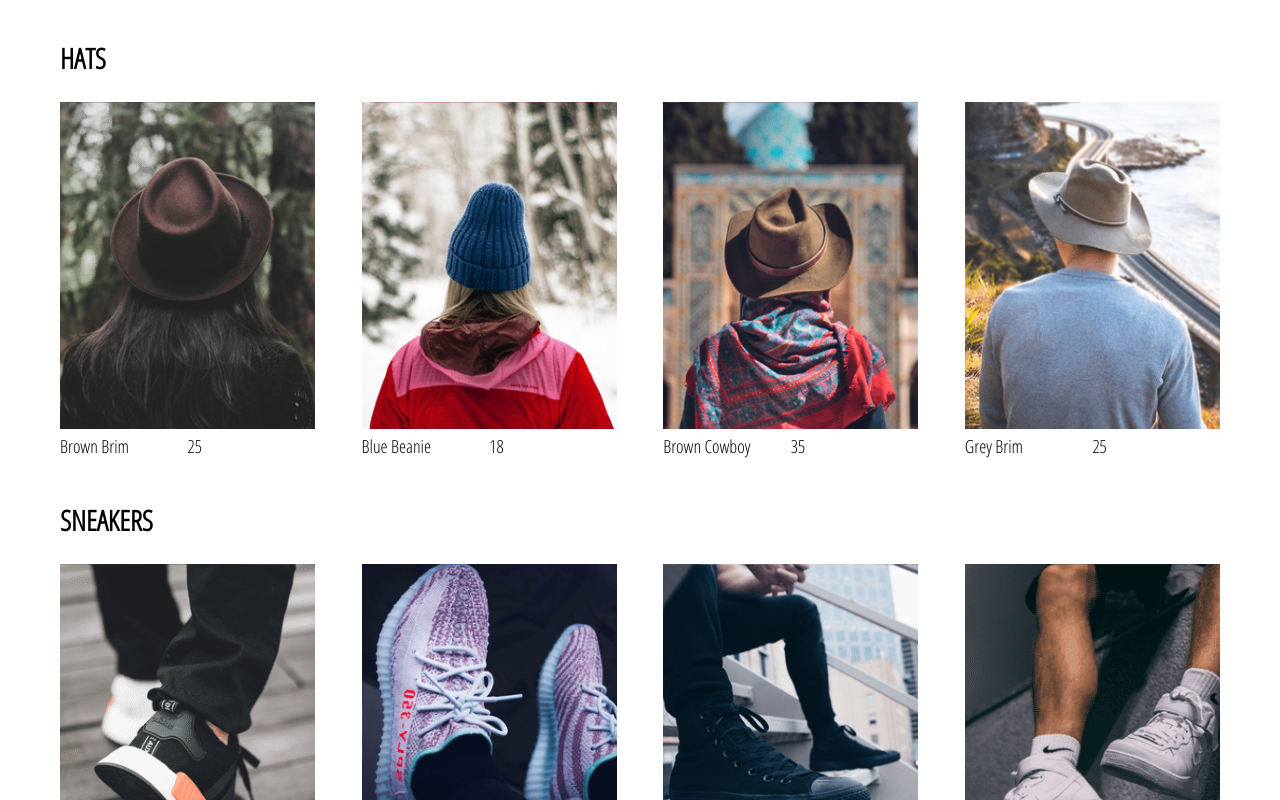
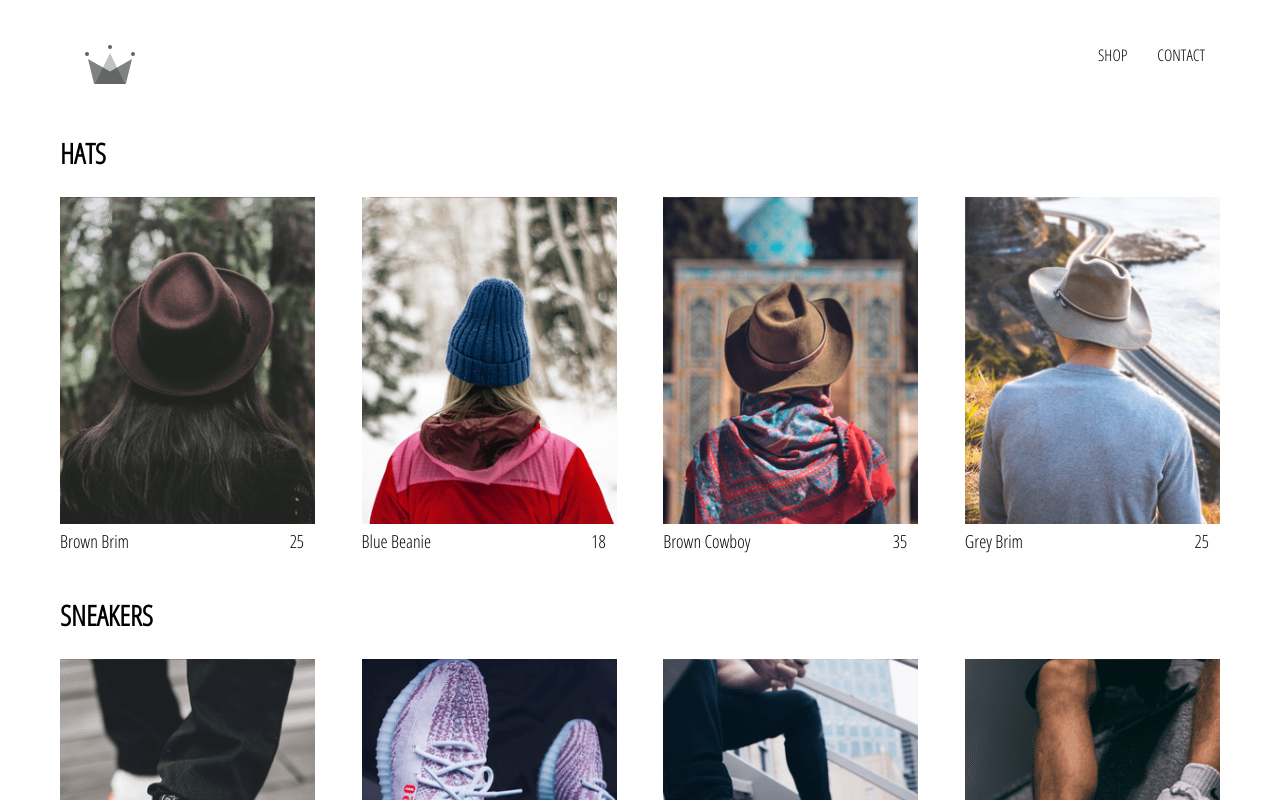
Before and after one commit to juanseromo/Ecommerce-React, a React (Create React App) app: page /shop in a window 1280 px wide. Shown: the top 800 px of the page. Built offline with nearby package versions, Linux system fonts and the light colour scheme.

Commit message:
adding header component and links to home, shop page and contact

```diff
--- a/src/App.css
+++ b/src/App.css
@@ -2,3 +2,7 @@
     font-family: 'Open Sans Condensed', sans-serif;
     padding: 20px 60px;
 }
+a {
+    text-decoration: none;
+    color: black;
+}
--- a/src/App.js
+++ b/src/App.js
@@ -1,16 +1,20 @@
 import React from 'react';
 import { Switch, Route } from 'react-router-dom';
+
 import './App.css';
+
 import HomePage from './pages/homepage/homepage.component'
 import ShopPage from "./pages/shop/shop.component.jsx";
+import Header from "./components/header/header.component.jsx";
 
 function App () {
   return (
     <div>
-      <Switch>
-        <Route exact path='/' component={HomePage} />
-        <Route path='/shop' component={ShopPage} />
-      </Switch>
+        <Header />
+        <Switch>
+            <Route exact path='/' component={HomePage} />
+            <Route path='/shop' component={ShopPage} />
+        </Switch>
     </div>
   )
 }
--- a/src/components/collection-item/collection-item.component.jsx
+++ b/src/components/collection-item/collection-item.component.jsx
@@ -11,7 +11,7 @@
         />
         <div className='collection-footer'>
             <span className='name'>{name}</span>
-            <span className='name'>{price}</span>
+            <span className='price'>{price}</span>
         </div>
     </div>
 )
--- a/src/components/collection-item/collection-item.styles.scss
+++ b/src/components/collection-item/collection-item.styles.scss
@@ -22,7 +22,7 @@
 
     .name {
       width: 90%;
-      margin-bottom: 15px;
+      margin-bottom: 15px ;
     }
 
     .price {
--- /dev/null
+++ b/src/components/header/header.component.jsx
@@ -0,0 +1,24 @@
+import React from 'react';
+import { Link } from 'react-router-dom';
+
+import { ReactComponent as Logo} from '../../assets/crown.svg';
+
+import './header.styles.scss';
+
+const Header = () => (
+    <div className='header'>
+        <Link className='logo-container' to='/'>
+            <Logo className='logo' />
+        </Link>
+        <div className='options'>
+            <Link className='option' to='/shop'>
+                SHOP
+            </Link>
+            <Link className='option' to='/shop'>
+                CONTACT
+            </Link>
+        </div>
+    </div>
+)
+
+export default Header;
--- /dev/null
+++ b/src/components/header/header.styles.scss
@@ -0,0 +1,25 @@
+.header {
+  height: 70px;
+  width: 100%;
+  display: flex;
+  justify-content: space-between;
+  margin-bottom: 25px;
+
+  .logo-container {
+    height: 100%;
+    width: 70px;
+    padding: 25px;
+  }
+
+  .options {
+    width: 50%;
+    height: 100%;
+    display: flex;
+    align-items: center;
+    justify-content: flex-end;
+
+    .option {
+      padding: 10px 15px;
+    }
+  }
+}
```
Also changed, not shown: src/assets/crown.svg (added).
